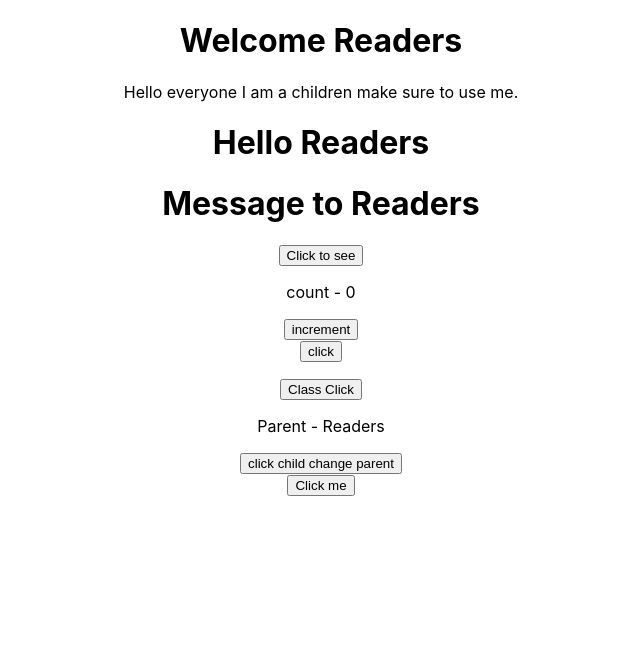
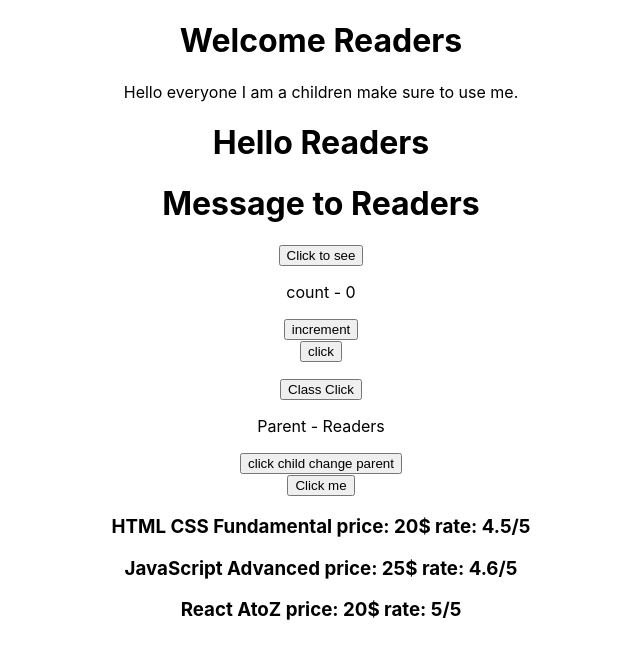
Before and after one commit to deepakdevcast/Learning-React, a React (Create React App) app in the folder workingwithreact/: page / in a window 1280 px wide. Shown: the top 658 px of the page, without its empty margins (319-959 px from the left). Built offline with nearby package versions, Linux system fonts and the light colour scheme.

Commit message:
List Reandering work

```diff
--- a/workingwithreact/src/App.js
+++ b/workingwithreact/src/App.js
@@ -7,6 +7,7 @@ import ClickHandler from './Components/ClickHandler';
 import ClassClick from './Components/ClassClick';
 import Parent from './Components/Parent';
 import Condition from './Components/Condition';
+import CouseRender from './Components/CouseRender';
 function App() {
   return (
     <div className="App">
@@ -38,6 +39,9 @@ function App() {
 
       {/* Conditional Rendering - Sign in ex */}
       <Condition/>
+
+      {/* List Rendering */}
+      <CouseRender/>
     </div>
   );
 }
--- /dev/null
+++ b/workingwithreact/src/Components/Course.js
@@ -0,0 +1,9 @@
+import React from 'react'
+
+function Course({course}) {
+    return (
+        <h3>{course.name} price: {course.price} rate: {course.rate}</h3>
+    )
+}
+
+export default Course
--- /dev/null
+++ b/workingwithreact/src/Components/CouseRender.js
@@ -0,0 +1,33 @@
+import React from 'react'
+import Course from './Course'
+
+function CouseRender() {
+    let courses = [
+        {
+        id:1,
+        name: "HTML CSS Fundamental",
+        price: "20$",
+        rate: "4.5/5"
+        },
+        {
+            id:2,
+            name: "JavaScript Advanced",
+            price: "25$",
+            rate: "4.6/5"
+        },
+        {
+            id:3,
+            name: "React AtoZ",
+            price: "20$",
+            rate: "5/5"
+        },
+    ]
+    const courseList = courses.map(course=><Course key={course.id} course = {course}/>)
+return (
+    <div>
+        {courseList}
+    </div>
+)
+}
+
+export default CouseRender
```
